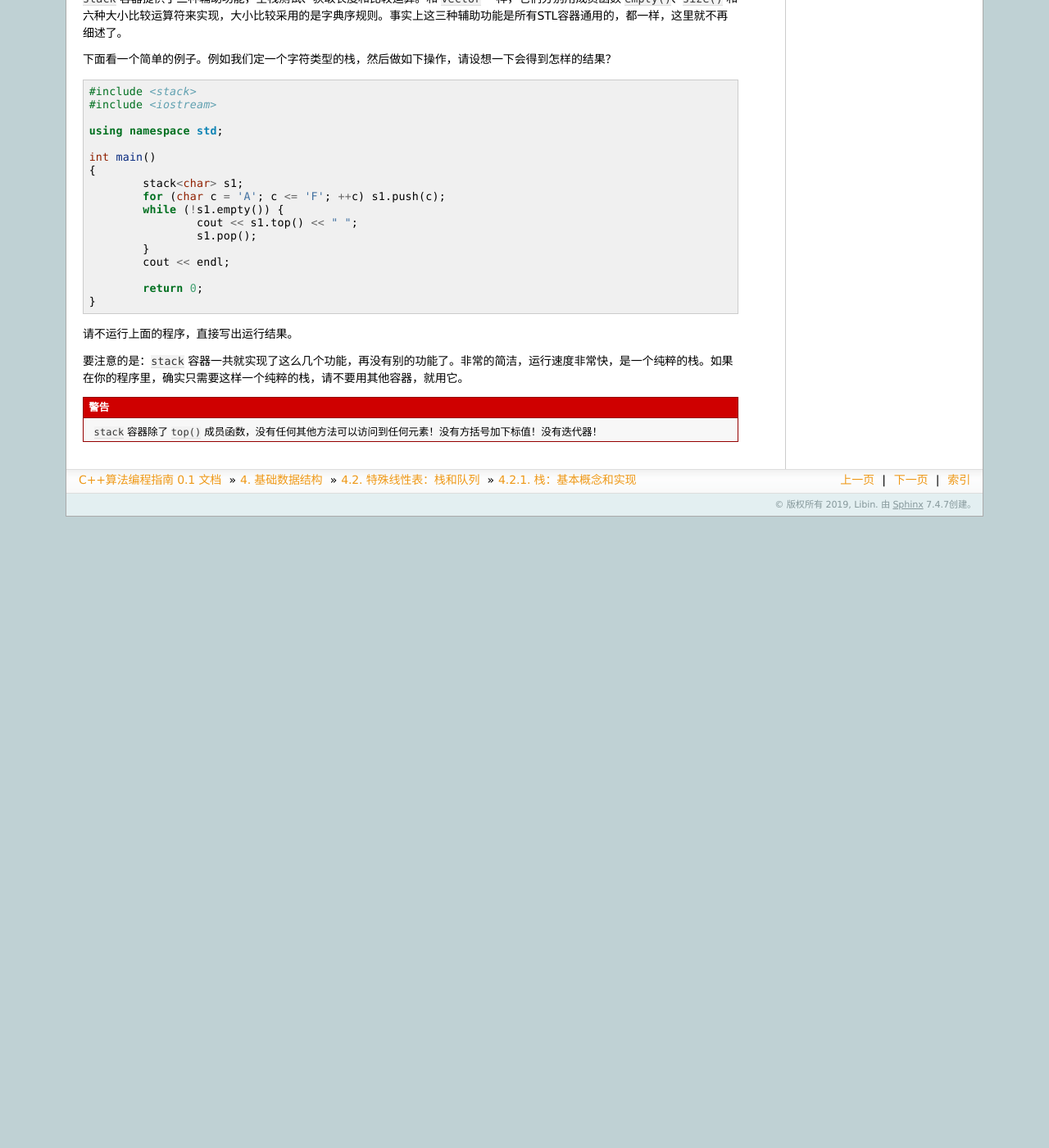
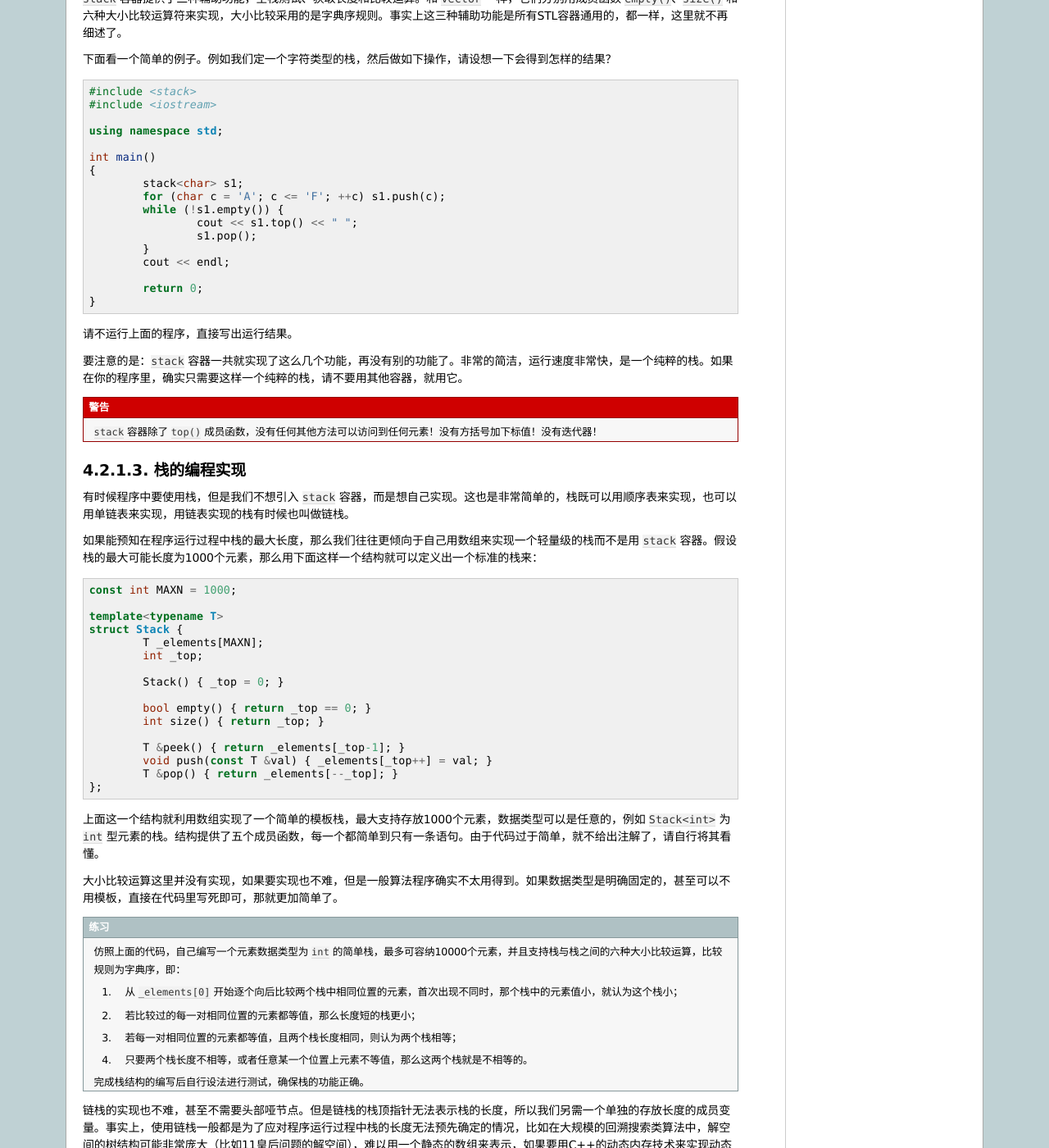
Before and after one commit to majorli/algo_guide, a Sphinx documentation site: the page built from source/ch03/sec02/321_stack_1.rst, in a window 1280 px wide and 1400 px high, scrolled down 2096 px. Shown: the whole window at 82% size. Built offline with Sphinx 7.4.7, drawn with Linux system fonts in a browser that asks for light colours; before the commit the page ends 2726 px from its top, so only the background shows below that; some of the changed text lies outside the part shown.

Commit message:
20200607_0010draft_321_modified

```diff
--- a/source/ch03/sec02/321_stack_1.rst
+++ b/source/ch03/sec02/321_stack_1.rst
@@ -1,5 +1,5 @@
-栈：基本概念和实现
-++++++++++++++++++
+栈：概念、stack容器和实现
++++++++++++++++++++++++++
 
 英语单词 stack 原本的意思是堆垛。想象这样一个仓库里的货物堆垛，它用来堆放一个一个的长方体标准货箱。当有新的货物要入库时，仓库工人用铲车将箱子堆放到堆垛的那个位置最方便？当然是最顶上了，一个一个箱子的依次向上堆就可以了。当货物要出库时，工人师傅又开着铲车进来取箱子，这时候取那个位置的箱子最方便呢？当然还是取最顶上的箱子了，一个一个箱子地依次向下取。这就是仓库里货物堆垛的规则。在这样的规则下，越先入库的货物就越被摆放在堆垛的下部，而越后入库的货物就会被越先取走出库。
 
@@ -99,3 +99,85 @@ STL库的栈容器 ``stack`` 是一个标准的栈结构，它的用法非常简
 .. warning::
 
    ``stack`` 容器除了 ``top()`` 成员函数，没有任何其他方法可以访问到任何元素！没有方括号加下标值！没有迭代器！
+
+栈的编程实现
+^^^^^^^^^^^^
+
+有时候程序中要使用栈，但是我们不想引入 ``stack`` 容器，而是想自己实现。这也是非常简单的，栈既可以用顺序表来实现，也可以用单链表来实现，用链表实现的栈有时候也叫做链栈。
+
+如果能预知在程序运行过程中栈的最大长度，那么我们往往更倾向于自己用数组来实现一个轻量级的栈而不是用 ``stack`` 容器。假设栈的最大可能长度为1000个元素，那么用下面这样一个结构就可以定义出一个标准的栈来：
+
+.. code-block:: c++
+
+   const int MAXN = 1000;
+
+   template<typename T>
+   struct Stack {
+           T _elements[MAXN];
+           int _top;
+
+           Stack() { _top = 0; }
+
+           bool empty() { return _top == 0; }
+           int size() { return _top; }
+
+           T &peek() { return _elements[_top-1]; }
+           void push(const T &val) { _elements[_top++] = val; }
+           T &pop() { return _elements[--_top]; }
+   };
+
+上面这一个结构就利用数组实现了一个简单的模板栈，最大支持存放1000个元素，数据类型可以是任意的，例如 ``Stack<int>`` 为 ``int`` 型元素的栈。结构提供了五个成员函数，每一个都简单到只有一条语句。由于代码过于简单，就不给出注解了，请自行将其看懂。
+
+大小比较运算这里并没有实现，如果要实现也不难，但是一般算法程序确实不太用得到。如果数据类型是明确固定的，甚至可以不用模板，直接在代码里写死即可，那就更加简单了。
+
+.. admonition:: 练习
+
+   仿照上面的代码，自己编写一个元素数据类型为 ``int`` 的简单栈，最多可容纳10000个元素，并且支持栈与栈之间的六种大小比较运算，比较规则为字典序，即：
+
+   1. 从 ``_elements[0]`` 开始逐个向后比较两个栈中相同位置的元素，首次出现不同时，那个栈中的元素值小，就认为这个栈小；
+   2. 若比较过的每一对相同位置的元素都等值，那么长度短的栈更小；
+   3. 若每一对相同位置的元素都等值，且两个栈长度相同，则认为两个栈相等；
+   4. 只要两个栈长度不相等，或者任意某一个位置上元素不等值，那么这两个栈就是不相等的。
+
+   完成栈结构的编写后自行设法进行测试，确保栈的功能正确。
+
+链栈的实现也不难，甚至不需要头部哑节点。但是链栈的栈顶指针无法表示栈的长度，所以我们另需一个单独的存放长度的成员变量。事实上，使用链栈一般都是为了应对程序运行过程中栈的长度无法预先确定的情况，比如在大规模的回溯搜索类算法中，解空间的树结构可能非常庞大（比如11皇后问题的解空间），难以用一个静态的数组来表示，如果要用C++的动态内存技术来实现动态数组那还不如直接使用链栈。
+
+下面是一个简单的链栈结构，其中缺少了部分成员函数的代码：
+
+.. code-block:: c++
+
+   template<typename T>
+   struct Stack {
+           struct _Node {
+                   T _value;
+                   Stack<T>::_Node *next;
+                   _Node() { next = NULL; }
+                   _Node(const T &val) { _value = val; next = NULL; }
+           };
+           Stack<T>::_Node *_top;
+           int _size;
+
+           Stack() { _size = 0; _top = NULL; }
+
+           bool empty() { return _size == 0; }
+           int size() { return _size; }
+
+           T &top() { return _top->_value; }
+           void push(const T &val)
+           {
+                   // TODO 压栈
+           }
+           void pop()
+           {
+                   // TODO 弹栈
+           }
+   };
+
+请注意，链表本身就是一种依赖动态内存管理的动态数据结构，因此现在每压栈一个新元素，都需要动态分配一个新的节点出来并压入栈顶。同理每弹栈一个元素，就需要释放掉栈顶元素所使用的动态内存。所以链栈就不能在弹栈时返回栈顶元素的引用了。这就是 ``stack`` 容器那样设计操作方式的原因，我们在这里也采用了与之相同的方式。
+
+.. admonition:: 练习
+
+   将上述代码中缺失的压栈和弹栈成员函数补全，并进行测试。
+
+不过坦白地说，如果程序要使用链栈，我们还是建议使用STL库的 ``stack`` 容器更好，不要自己动手去编程实现了。
```
